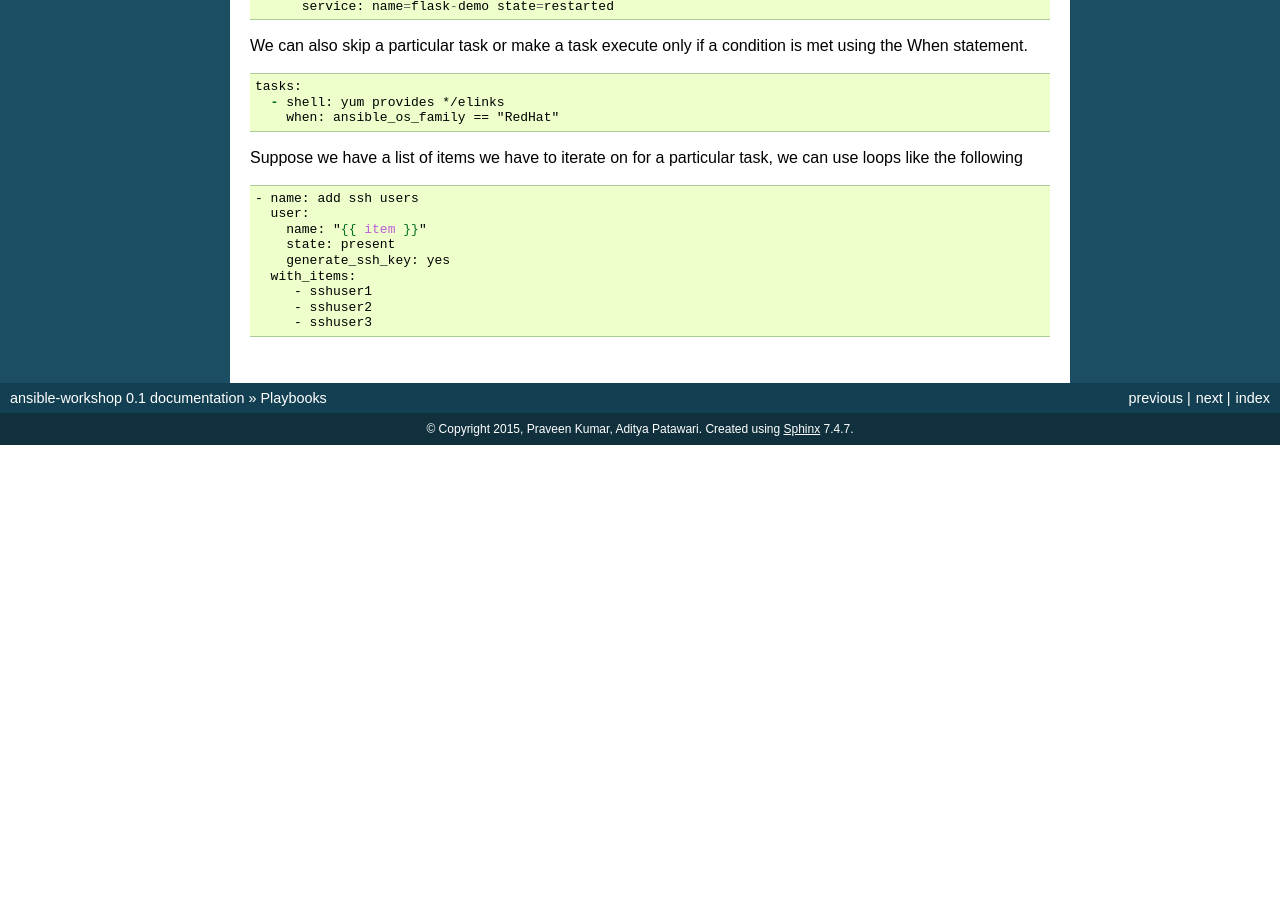
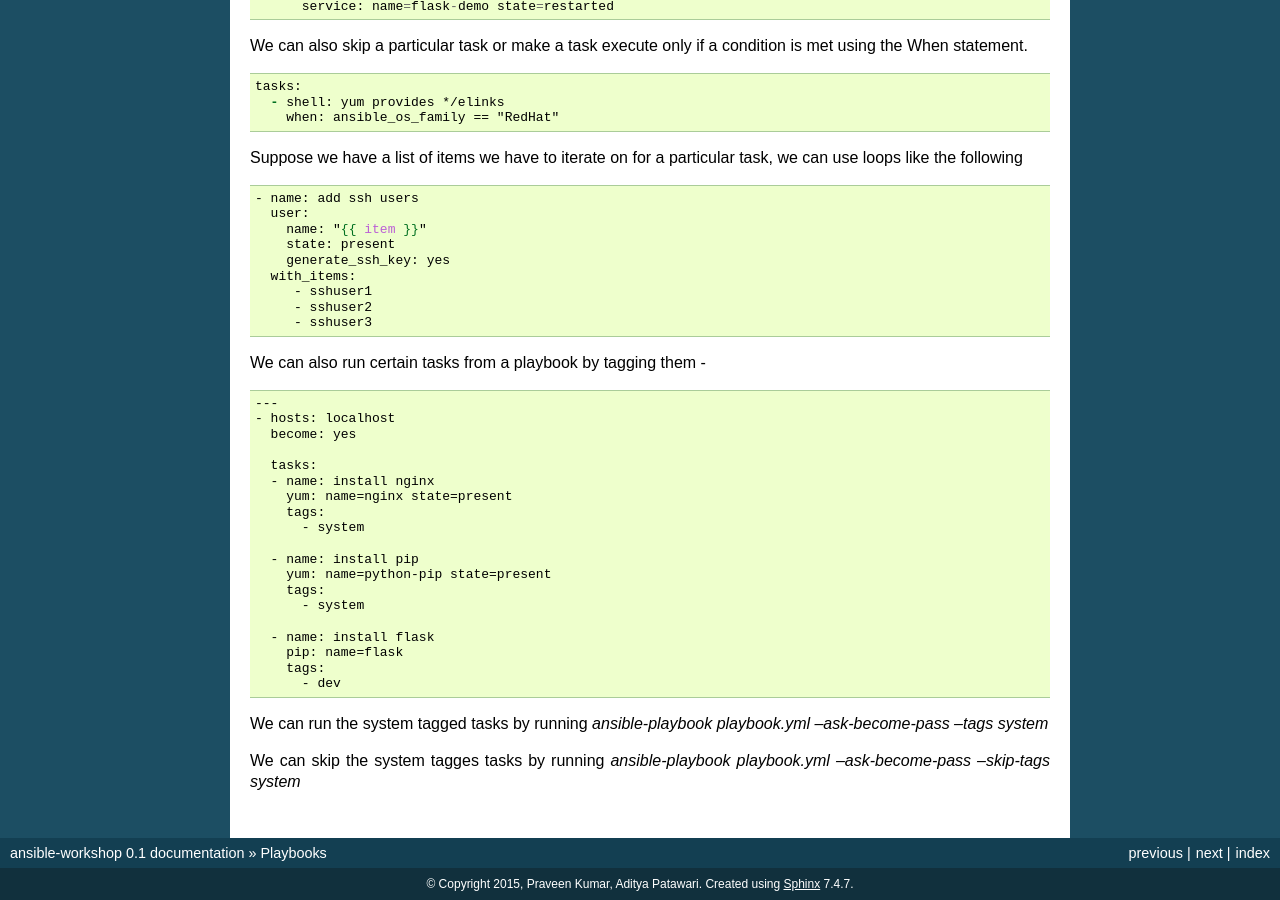
Before and after one commit to adimania/workshop-ansible, a Sphinx documentation site: the page built from docs/playbook.rst, in a window 1280 px wide and 900 px high, scrolled down 1327 px. Built offline with Sphinx 7.4.7, drawn with Linux system fonts in a browser that asks for light colours; before the commit the page ends 1772 px from its top, so only the background shows below that.

Commit message:
add tags

```diff
--- a/docs/playbook.rst
+++ b/docs/playbook.rst
@@ -100,3 +100,31 @@ Suppose we have a list of items we have to iterate on for a particular task, we
          - sshuser1
          - sshuser2
          - sshuser3
+
+We can also run certain tasks from a playbook by tagging them -
+
+.. code-block:: guess
+
+    ---
+    - hosts: localhost
+      become: yes
+
+      tasks:
+      - name: install nginx
+        yum: name=nginx state=present
+        tags:
+          - system
+
+      - name: install pip
+        yum: name=python-pip state=present
+        tags:
+          - system
+
+      - name: install flask
+        pip: name=flask
+        tags:
+          - dev
+
+We can run the system tagged tasks by running `ansible-playbook playbook.yml --ask-become-pass --tags system`
+
+We can skip the system tagges tasks by running `ansible-playbook playbook.yml --ask-become-pass --skip-tags system`
```
